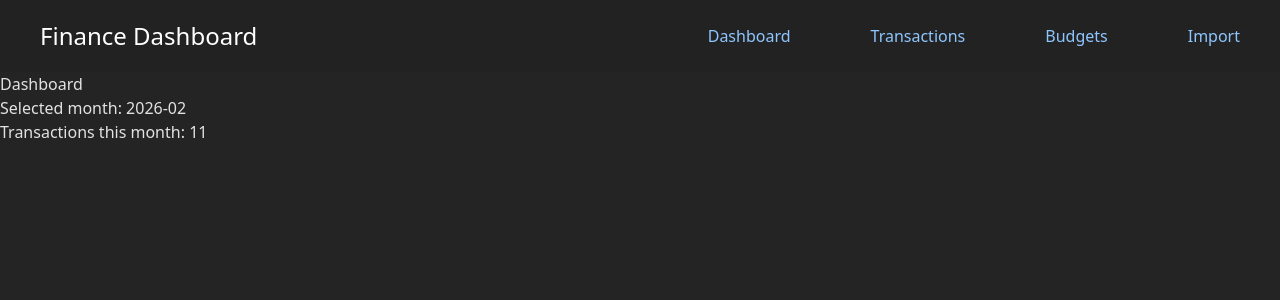
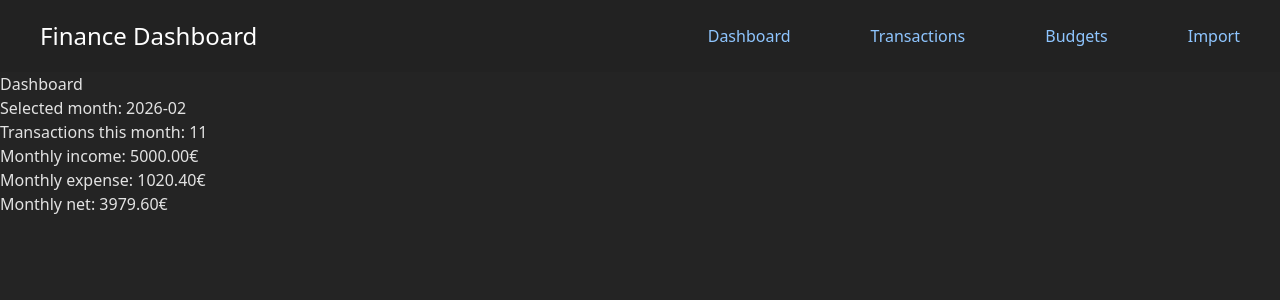
Before and after one commit to waltterir/personal-finance-dashboard, a React (Vite) app: page /dashboard in a window 1280 px wide. Shown: the top 300 px of the page. Built offline with nearby package versions, Linux system fonts and the light colour scheme.

Commit message:
Add income, expense, and net values for dashboard display

```diff
--- a/src/features/dashboard/model/selectors.ts
+++ b/src/features/dashboard/model/selectors.ts
@@ -7,8 +7,14 @@
   return transactions.filter((t) => t.date.startsWith(selectedMonth));
 }
 
-export function selectMonthlyTotalIncome() {}
+export function selectMonthlyTotalIncome(monthlyTransactions: Transaction[]) {
+  return monthlyTransactions
+    .filter((t) => t.type === "income")
+    .reduce((sum, t) => sum + t.amount, 0);
+}
 
-export function selectMonthlyTotalExpense() {}
-
-export function selectMonthlyNet() {}
+export function selectMonthlyTotalExpense(monthlyExpense: Transaction[]) {
+  return monthlyExpense
+    .filter((t) => t.type === "expense")
+    .reduce((sum, t) => sum + t.amount, 0);
+}
--- a/src/pages/DasboardPage/DashboardPage.tsx
+++ b/src/pages/DasboardPage/DashboardPage.tsx
@@ -1,14 +1,27 @@
 import { transactions } from "../../data/seed/transactions";
-import { selectMonthlyTransactions } from "../../features/dashboard/model/selectors";
+import {
+  selectMonthlyTransactions,
+  selectMonthlyTotalIncome,
+  selectMonthlyTotalExpense,
+} from "../../features/dashboard/model/selectors";
 
 export function DashboardPage() {
   const selectedMonth = "2026-02";
   const monthly = selectMonthlyTransactions(transactions, selectedMonth);
+  const monthlyIncome = selectMonthlyTotalIncome(monthly);
+  const monthlyExpense = selectMonthlyTotalExpense(monthly);
+  const net = monthlyIncome - monthlyExpense;
+
   return (
-    <div>
-      <h1>Dashboard</h1>
-      <p>Selected month: {selectedMonth}</p>
-      <p>Transactions this month: {monthly.length}</p>
-    </div>
+    <>
+      <div>
+        <h1>Dashboard</h1>
+        <p>Selected month: {selectedMonth}</p>
+        <p>Transactions this month: {monthly.length}</p>
+        <p>Monthly income: {monthlyIncome.toFixed(2)}€</p>
+        <p>Monthly expense: {monthlyExpense.toFixed(2)}€</p>
+        <p>Monthly net: {net.toFixed(2)}€</p>
+      </div>
+    </>
   );
 }
--- a/src/pages/TransactionsPage/TransactionsPage.tsx
+++ b/src/pages/TransactionsPage/TransactionsPage.tsx
@@ -4,10 +4,10 @@
 export function TransactionPage() {
   return (
     <>
-      <div className="ml-64 mt-12">
+      <div>
         <ul>
           {transactions.map((transaction, index) => (
-            <li className="flex gap-4" key={index}>
+            <li key={index}>
               <span>{transaction.date}</span>
               <span>{transaction.description}</span>
               <span>
```
